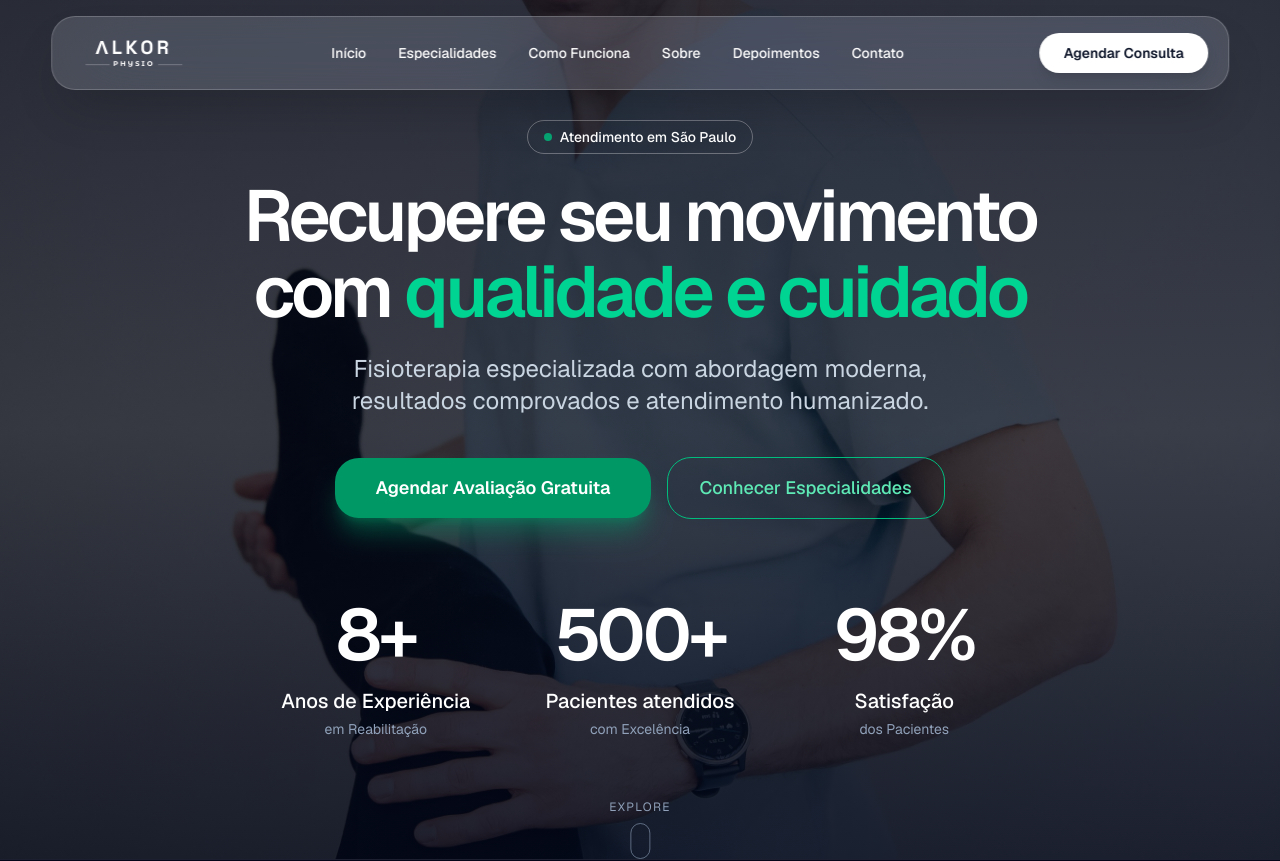
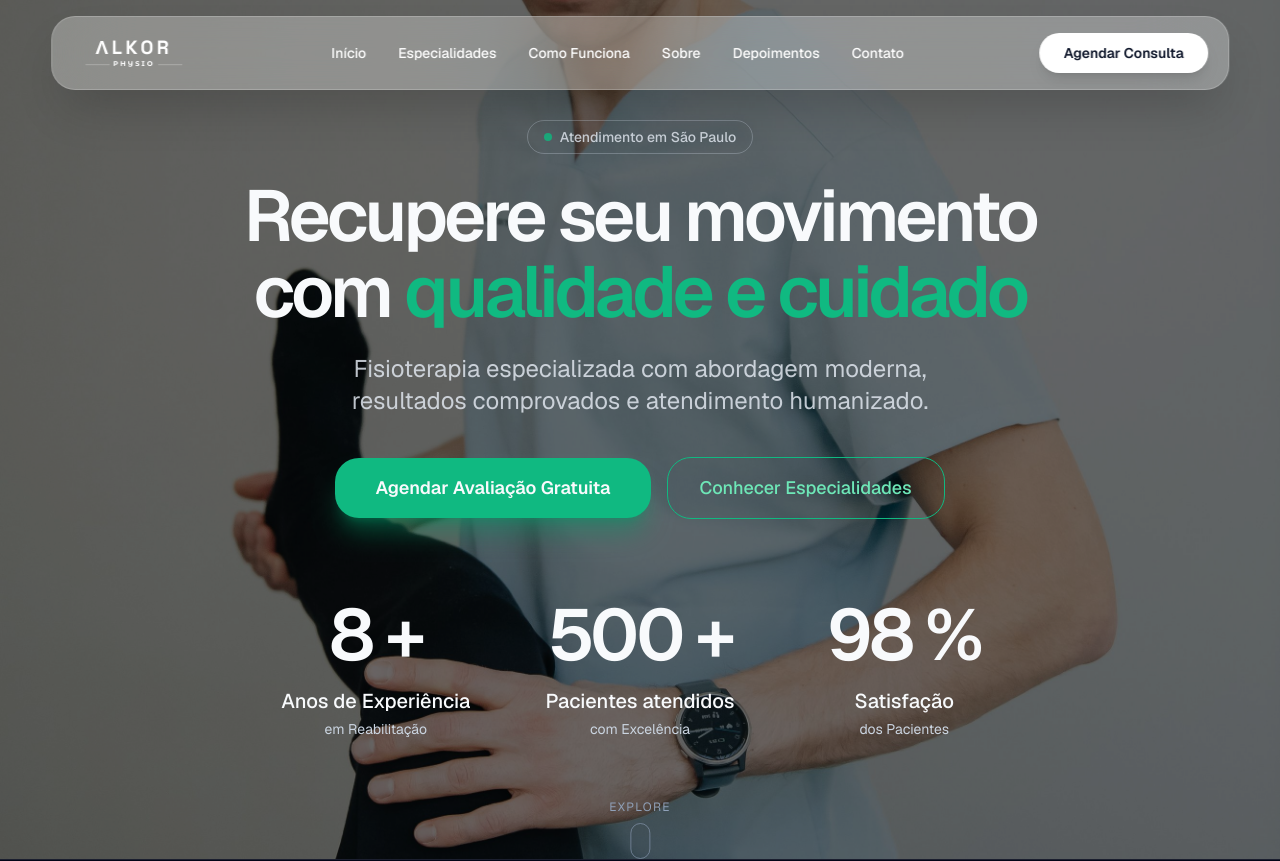
Before and after one commit to lucasdef15/alkor-physio-01, a Next.js app: page / in a window 1280 px wide. Shown: the top 861 px of the page. Built offline with nearby package versions, Linux system fonts and the light colour scheme.

Commit message:
feat: update styles and colors across components for improved visual consistency and branding

```diff
--- a/app/globals.css
+++ b/app/globals.css
@@ -3,59 +3,74 @@
 :root {
   /* Base */
   --background: #fafaf8;
-  --foreground: #1f3a5f;
+  --surface: #f5f5f4;
+  --surface-elevated: #ffffff;
 
-  /* Brand */
-  --primary: teal-500;
-  --accent: #5fa8a5;
+  /* Texto */
+  --foreground: #0f172a;
+  --foreground-muted: #e2e8f0d4;
 
-  /* Surfaces */
-  --surface: #ffffff;
-  --surface-muted: #f3f5f7;
+  /* Marca */
+  --primary: #10b981;
+  --primary-foreground: #f8fafc;
+  --primary-foreground-muted: #cbd5e1;
 
-  /* Text */
-  --text-primary: #1f3a5f;
-  --text-secondary: #6b7280;
+  /* variações*/
+  --primary-soft: #6ee7b7;
+  --primary-hover: #047857;
+  --primary-active: #065f46;
 
-  /* Border */
-  --border: #e5e7eb;
+  /* Interface */
+  --border: #e2e8f0;
+  --ring: #10b981;
 
   /* Feedback */
-  --success: #16a34a;
-  --warning: #d97706;
-  --danger: #dc2626;
+  --success: #22c55e;
+  --warning: #eab308;
+  --error: #ef4444;
+
+  /* Effects */
+  --shadow: rgba(5, 150, 105);
+  --hero-overlay: linear-gradient(
+    to bottom,
+    rgba(2, 23, 17, 0.5),
+    rgb(2, 23, 17, /0.6),
+    rgb(2, 23, 17, /0.7)
+  );
 }
 
 @theme inline {
-  /* Core */
-  --color-background: var(--background);
-  --color-foreground: var(--foreground);
-
-  /* Brand */
-  --color-primary: var(--primary);
-  --color-accent: var(--accent);
-
-  /* Surface */
-  --color-surface: var(--surface);
-  --color-surface-muted: var(--surface-muted);
-
-  /* Text */
-  --color-text-primary: var(--text-primary);
-  --color-text-secondary: var(--text-secondary);
-
-  /* Border */
-  --color-border: var(--border);
-
-  /* Feedback */
-  --color-success: var(--success);
-  --color-warning: var(--warning);
-  --color-danger: var(--danger);
-
   /* Fonts */
   --font-sans: var(--font-geist-sans);
   --font-mono: var(--font-geist-mono);
   --font-space-grotesk: var(--font-space-grotesk);
   --font-montserrat: var(--font-montserrat);
+
+  /* Colors */
+  --color-background: var(--background);
+  --color-surface: var(--surface);
+  --color-surface-elevated: var(--surface-elevated);
+
+  --color-foreground: var(--foreground);
+  --color-foreground-muted: var(--foreground-muted);
+
+  --color-primary: var(--primary);
+  --color-primary-foreground: var(--primary-foreground);
+  --color-primary-foreground-muted: var(--primary-foreground-muted);
+
+  --color-primary-soft: var(--primary-soft);
+  --color-primary-hover: var(--primary-hover);
+  --color-primary-active: var(--primary-active);
+
+  --color-border: var(--border);
+  --color-ring: var(--ring);
+
+  --color-success: var(--success);
+  --color-warning: var(--warning);
+  --color-error: var(--error);
+
+  --color-shadow: var(--shadow);
+  --color-hero-overlay: var(--hero-overlay);
 }
 
 @keyframes float {
--- a/components/layout/Header.tsx
+++ b/components/layout/Header.tsx
@@ -47,8 +47,8 @@ export default function Header() {
       <div
         className={`rounded-3xl border shadow-2xl backdrop-saturate-180 transition-colors duration-500 ${
           isScrolled
-            ? 'border-white/15 bg-slate-900/20 shadow-black/35 backdrop-blur-3xl'
-            : 'border-white/20 bg-white/15 shadow-black/20 backdrop-blur-2xl'
+            ? 'border-white/15 bg-slate-900/10 shadow-black/35 backdrop-blur-3xl'
+            : 'border-white/20 bg-white/30 shadow-black/20 backdrop-blur-2xl'
         }`}
       >
         <div className="flex items-center justify-between px-4 py-3 md:px-5">
--- a/components/sections/hero/Hero.tsx
+++ b/components/sections/hero/Hero.tsx
@@ -7,11 +7,11 @@ import ScrollBadge from './ScrollBadge';
 
 export default function Hero() {
   return (
-    <section className="relative flex min-h-screen items-center justify-center bg-slate-950">
-      <div className="absolute inset-0 bg-[url('/hero-physio.jpg')] bg-cover bg-center brightness-[0.65]" />
-      <div className="absolute inset-0 bg-linear-to-b from-slate-950/70 via-slate-950/60 to-slate-950/80" />
+    <section className="relative flex min-h-screen items-center justify-center">
+      <div className="absolute inset-0 bg-[url('/hero-physio.jpg')] bg-cover bg-center brightness-[.45]" />
+      <div className="absolute inset-0" style={{ background: 'var(--hero-overlay)' }} />
 
-      <div className="relative z-10 mx-auto max-w-5xl px-6 pt-30 pb-40 text-center md:pb-20">
+      <div className="relative z-10 mx-auto max-w-5xl px-6 pt-30 pb-40 text-center select-none md:pb-20">
         <HeroContent />
 
         <HeroActions />
--- a/components/sections/hero/HeroActions.tsx
+++ b/components/sections/hero/HeroActions.tsx
@@ -4,13 +4,13 @@ export default function HeroActions() {
   return (
     <div className="mt-10 flex flex-col items-center justify-center gap-4 sm:flex-row">
       <Button
-        className="rounded-2xl bg-emerald-600 px-10 py-4 text-lg font-semibold text-white shadow-xl shadow-emerald-600/40 transition-all hover:bg-emerald-700 active:scale-95"
+        className="bg-primary text-primary-foreground hover:bg-primary-hover rounded-2xl px-10 py-4 text-lg font-semibold shadow-xl shadow-emerald-600/40 transition-colors duration-400 active:scale-95"
         onClick={() => document.getElementById('contato')?.scrollIntoView({ behavior: 'smooth' })}
         text="Agendar Avaliação Gratuita"
       />
 
       <Button
-        className="border border-emerald-500 px-8 py-4 text-lg font-medium text-emerald-300 transition-all hover:bg-emerald-500/10"
+        className="border-primary text-primary-soft hover:bg-primary-soft/10 border px-8 py-4 text-lg font-medium transition-colors duration-400"
         onClick={() =>
           document.getElementById('especialidades')?.scrollIntoView({ behavior: 'smooth' })
         }
--- a/components/sections/hero/HeroContent.tsx
+++ b/components/sections/hero/HeroContent.tsx
@@ -1,17 +1,17 @@
 export default function HeroContent() {
   return (
     <>
-      <div className="mb-6 inline-flex items-center gap-2 rounded-full border border-white/30 px-4 py-1.5">
-        <div className="h-2 w-2 animate-pulse rounded-full bg-emerald-500" />
-        <span className="text-sm font-medium text-white">Atendimento em São Paulo</span>
+      <div className="mb-6 inline-flex items-center gap-2 rounded-full border border-slate-300/30 px-4 py-1.5">
+        <div className="bg-primary h-2 w-2 animate-pulse rounded-full" />
+        <span className="text-foreground-muted text-sm font-medium">Atendimento em São Paulo</span>
       </div>
-      <h1 className="text-[2.6rem] leading-[1.05] font-semibold tracking-tighter text-white sm:text-5xl md:text-6xl lg:text-7xl">
+      <h1 className="text-primary-foreground text-[2.6rem] leading-[1.05] font-semibold tracking-tighter sm:text-5xl md:text-6xl lg:text-7xl">
         Recupere seu movimento
         <br className="hidden sm:block" />
         <span> com </span>
-        <span className="text-emerald-400">qualidade e cuidado</span>
+        <span className="text-primary">qualidade e cuidado</span>
       </h1>
-      <p className="mx-auto mt-6 max-w-lg text-[1.1rem] text-slate-300 sm:max-w-xl sm:text-lg md:max-w-2xl md:text-xl lg:text-2xl">
+      <p className="text-foreground-muted mx-auto mt-6 max-w-lg text-[1.1rem] sm:max-w-xl sm:text-lg md:max-w-2xl md:text-xl lg:text-2xl">
         Fisioterapia especializada com abordagem moderna, resultados comprovados e atendimento
         humanizado.
       </p>
--- a/components/sections/hero/Indicators.tsx
+++ b/components/sections/hero/Indicators.tsx
@@ -1,29 +1,29 @@
 import CountUp from 'react-countup';
 
 const indicators = [
-  { base: 'Anos de Experiência', sub: 'em Reabilitação', suffix: '+', value: 8 },
-  { base: 'Pacientes atendidos', sub: 'com Excelência', suffix: '+', value: 500 },
-  { base: 'Satisfação', sub: 'dos Pacientes', suffix: '%', value: 98 },
+  { base: 'Anos de Experiência', sub: 'em Reabilitação', suffix: ' +', value: 8 },
+  { base: 'Pacientes atendidos', sub: 'com Excelência', suffix: ' +', value: 500 },
+  { base: 'Satisfação', sub: 'dos Pacientes', suffix: ' %', value: 98 },
 ];
 
 export default function Indicators() {
   return (
     <section className="mt-10 mb-10 px-6 md:mt-20">
       <div className="mx-auto max-w-5xl">
-        <div className="grid grid-cols-1 gap-12 md:grid-cols-3">
+        <div className="grid grid-cols-1 gap-12 select-none md:grid-cols-3">
           {indicators.map((item) => (
             <div className="group flex flex-col items-center text-center" key={item.base}>
               <CountUp
-                className="text-6xl font-semibold tracking-tighter text-white transition-colors duration-300 group-hover:text-emerald-400 md:text-7xl"
+                className="text-primary-foreground cursor-default text-6xl font-semibold tracking-tighter transition-colors duration-300 group-hover:text-emerald-400 md:text-7xl"
                 duration={2.2}
                 end={item.value}
                 start={0}
                 suffix={item.suffix}
               />
 
-              <h3 className="mt-4 text-xl font-medium text-white">{item.base}</h3>
+              <h3 className="text-primary-foreground mt-4 text-xl font-medium">{item.base}</h3>
 
-              <p className="mt-1 text-sm text-slate-400">{item.sub}</p>
+              <p className="text-primary-foreground-muted mt-1 text-sm">{item.sub}</p>
             </div>
           ))}
         </div>
--- a/components/sections/hero/ScrollBadge.tsx
+++ b/components/sections/hero/ScrollBadge.tsx
@@ -4,7 +4,7 @@ export default function ScrollBadge({ text = 'Explore' }: { text?: string }) {
       <span>{text}</span>
 
       <div className="relative mt-2 flex h-9 w-5 items-center justify-center rounded-full border border-slate-400/60">
-        <div className="animate-scroll absolute h-3 w-1 rounded-full bg-emerald-400" />
+        <div className="animate-scroll bg-primary absolute h-3 w-1 rounded-full" />
       </div>
     </div>
   );
```
